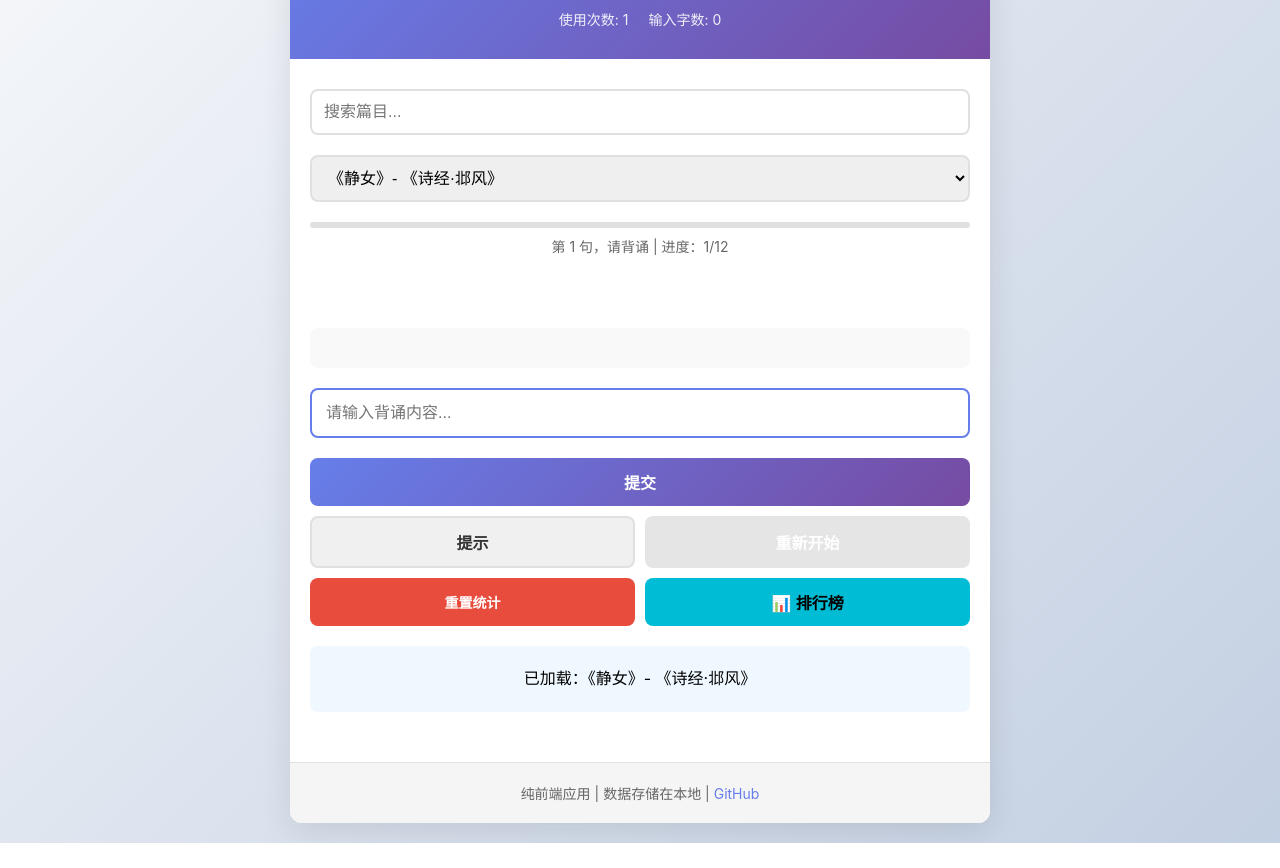
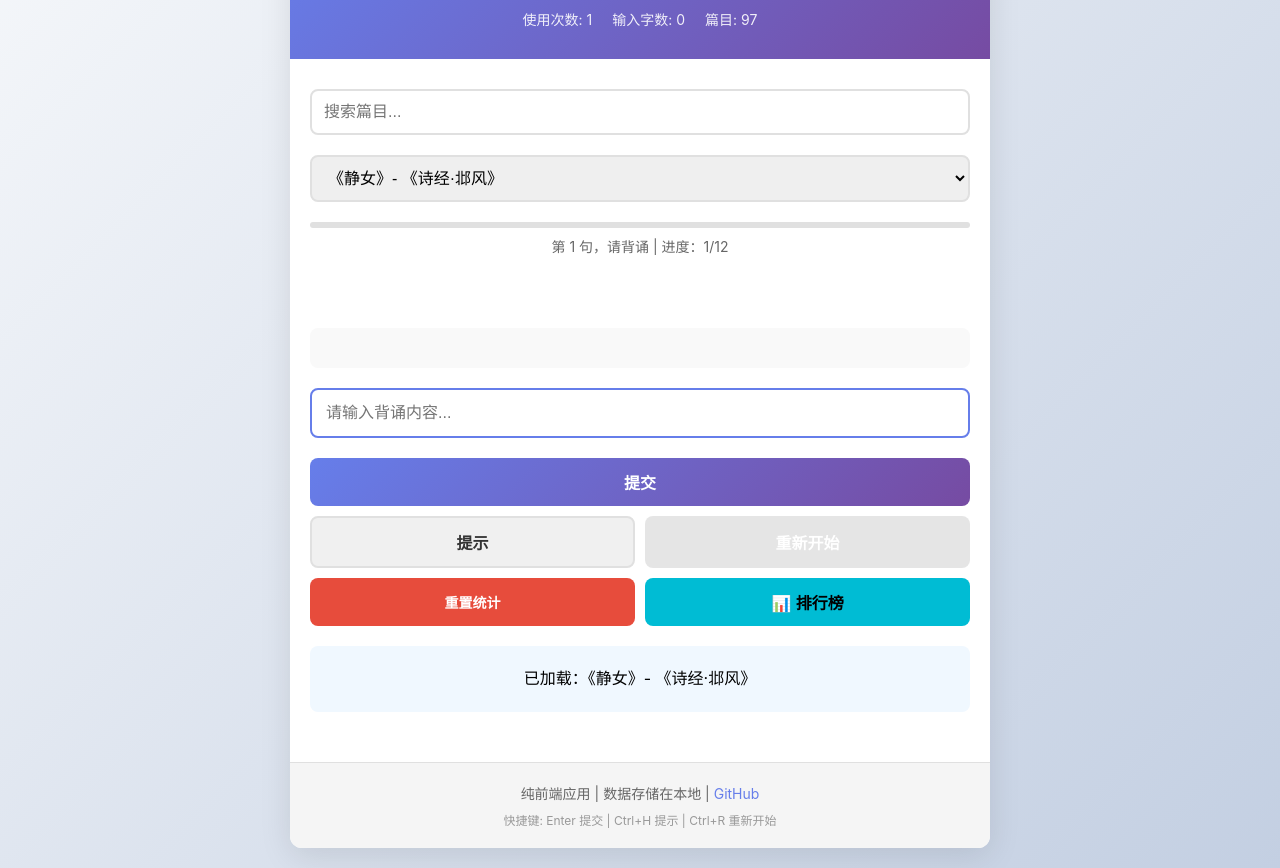
Before and after one commit to lukelzlz/high-school-chinese-recitation-tool, a plain HTML site: page index.html in a window 1280 px wide. Shown: the part 93-961 px from the top of the page. Before the commit the page ends 936 px from the top, so only its background shows below. Drawn offline with Linux system fonts and the light colour scheme.

Commit message:
feat: UI 优化 - 添加篇目计数、键盘快捷键、快捷键说明
- 头部显示篇目总数
- 添加快捷键: Enter提交, Ctrl+H提示, Ctrl+R重新开始
- Footer 显示快捷键说明
- 优化代码结构

```diff
--- a/app.js
+++ b/app.js
@@ -128,8 +128,10 @@ function normalizeText(text) {
 function loadStats() {
   const usage = Number(localStorage.getItem(STORAGE_KEYS.usage) || 0);
   const chars = Number(localStorage.getItem(STORAGE_KEYS.chars) || 0);
+  const total = Object.keys(TEXTS_LIBRARY).length;
   statUsage.textContent = `使用次数: ${usage}`;
   statChars.textContent = `输入字数: ${chars}`;
+  document.getElementById('statTotal').textContent = `篇目: ${total}`;
 }
 
 function addUsage() {
@@ -347,6 +349,8 @@ function init() {
   }
   inputField.addEventListener('keydown', e => {
     if (e.key === 'Enter') onSubmit();
+    if (e.ctrlKey && e.key === 'h') { e.preventDefault(); onHint(); }
+    if (e.ctrlKey && e.key === 'r') { e.preventDefault(); onRestart(); }
   });
 }
 
--- a/index.html
+++ b/index.html
@@ -13,6 +13,7 @@
       <div class="stats">
         <span id="statUsage">使用次数: 0</span>
         <span id="statChars">输入字数: 0</span>
+        <span id="statTotal">篇目: 0</span>
       </div>
     </header>
 
@@ -60,6 +61,7 @@
 
     <footer>
       <p>纯前端应用 | 数据存储在本地 | <a href="https://github.com/lukelzlz/high-school-chinese-recitation-tool" target="_blank">GitHub</a></p>
+      <p class="shortcuts">快捷键: Enter 提交 | Ctrl+H 提示 | Ctrl+R 重新开始</p>
     </footer>
   </div>
 
--- a/styles.css
+++ b/styles.css
@@ -255,6 +255,12 @@ footer a:hover {
   text-decoration: underline;
 }
 
+footer .shortcuts {
+  font-size: 12px;
+  color: #999;
+  margin-top: 8px;
+}
+
 @media (max-width: 600px) {
   header h1 {
     font-size: 24px;
```
